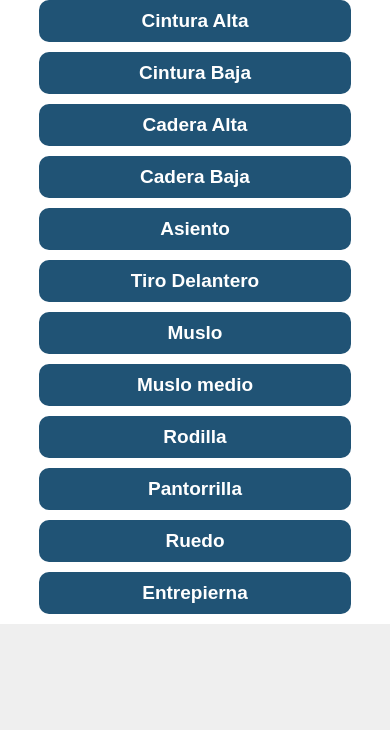
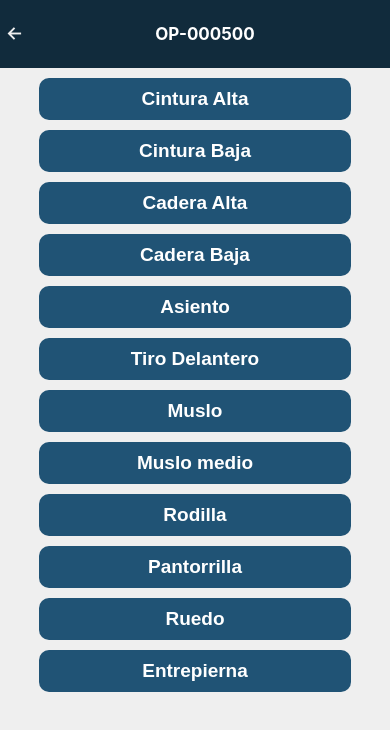
Before and after one commit to borisavila539/PantQualityV1, a React Native app: screen /TipoMedidaScreen in a window 390 px wide. Shown: the top 730 px of the page. Built offline with nearby package versions, Linux system fonts and the light colour scheme.

Commit message:
encabexado context

```diff
--- a/App.tsx
+++ b/App.tsx
@@ -2,15 +2,26 @@ import React from 'react'
 import { NavigationContainer } from '@react-navigation/native';
 import { Navigation } from './src/navigation/Navigation';
 import { SafeAreaView } from 'react-native';
+import { OrdenesProvider } from './src/context/OrdenesContext';
 
 const App = () => {
   return (
-    <SafeAreaView style={{flex:1}}>
+    <SafeAreaView style={{ flex: 1 }}>
       <NavigationContainer>
-        <Navigation />
+        <AppState>
+          <Navigation />
+        </AppState>
       </NavigationContainer>
     </SafeAreaView>
   )
 }
 
+const AppState = ({ children }: any) => {
+  return (
+    <OrdenesProvider>
+      {children}
+    </OrdenesProvider>
+  )
+}
+
 export default App;
--- a/src/components/Constant.tsx
+++ b/src/components/Constant.tsx
@@ -3,6 +3,7 @@ import { PixelRatio } from 'react-native'
 const TextButtons = parseInt(PixelRatio.getFontScale() * 19.57 + "");//20 - 2
 const TextoPantallas = parseInt(PixelRatio.getFontScale()*15.22 + "");//16 - 2
 const ObjectHeigth = parseInt(PixelRatio.getFontScale()*35.87 +"");//35 - 2
+const TextoHeader = parseInt(PixelRatio.getFontScale()*17.39+"");//18 - 2
 const APILogin = "https://crm.intermoda.hn:41443/api/";
 const FontFamily = 'sans-serif';
-export { TextButtons, APILogin, TextoPantallas, FontFamily ,ObjectHeigth}
+export { TextButtons, APILogin, TextoPantallas, FontFamily ,ObjectHeigth,TextoHeader}
--- /dev/null
+++ b/src/components/Header.tsx
@@ -0,0 +1,46 @@
+import React, { useContext, useReducer, useState } from 'react'
+import { Pressable, StyleSheet, Text } from 'react-native'
+import { View } from 'react-native'
+import { OrdenesContext } from '../context/OrdenesContext'
+import { TextoHeader } from './Constant'
+import {  grey, navy } from './colores'
+import { StackScreenProps } from '@react-navigation/stack'
+import Icon from 'react-native-vector-icons/Ionicons'
+
+interface Props extends StackScreenProps<any, any> { };
+
+const Header = () => {
+    const {ordenesState} = useContext(OrdenesContext)
+  return (
+    <View style={styles.header}>
+        <Pressable >
+            <Text>
+            <Icon name='arrow-back-sharp' size={20} color={grey} />
+
+            </Text>
+        </Pressable>
+        <Text style={styles.text}>{ordenesState.orden}</Text>
+    </View>
+  )
+}
+
+const styles = StyleSheet.create({
+    header: {
+        width: '100%',
+        height: '8%',
+        alignItems: "center",
+        flexDirection: 'row',
+        backgroundColor: navy,
+        padding: 5,
+    },
+    text: {
+        flex: 3,
+        fontSize: TextoHeader,
+        fontWeight: 'bold',
+        color: '#fff',
+        textAlign: "center",
+
+    },
+})
+
+export default Header;
--- a/src/components/TextInputContainer.tsx
+++ b/src/components/TextInputContainer.tsx
@@ -2,9 +2,9 @@ import React from 'react'
 import { StyleSheet, Text, TextInput, View } from 'react-native'
 import { TextInputInterface } from '../interfaces/textinputInterface'
 import { FontFamily, TextoPantallas } from './Constant'
-import { navy } from './colores'
+import { blue, grey, navy } from './colores'
 
-export const TextInputContainer = ({ title, justify, height, placeholder, teclado, multiline, editable, onChangeText, value, maxlength }: TextInputInterface) => {
+const TextInputContainer = ({ title, justify, height, placeholder, teclado, multiline, editable, onChangeText, value, maxlength }: TextInputInterface) => {
     return (
         <View style={styles.textInput}>
             <Text style={styles.text}>{title}</Text>
@@ -17,6 +17,7 @@ export const TextInputContainer = ({ title, justify, height, placeholder, teclad
 
                     }]}
                 placeholder={placeholder}
+                placeholderTextColor={blue}
                 keyboardType={teclado}
                 multiline={multiline}
                 editable={editable}
@@ -45,7 +46,7 @@ const styles = StyleSheet.create({
         borderRadius: 5,
         maxHeight: 100,
         fontSize: 18,
-        backgroundColor: '#f0f0f0',
+        backgroundColor: '#fff',
         height: 35,
         borderColor: '#000',
         padding: 2,
@@ -55,3 +56,5 @@ const styles = StyleSheet.create({
     }
 
 });
+
+export default TextInputContainer
--- a/src/components/colores.tsx
+++ b/src/components/colores.tsx
@@ -1,5 +1,5 @@
 const orange = '#F66B0E'
-const navy = '#205375'
+const navy = '#112B3C'
 const blue = '#205375'
 const grey = '#EFEFEF'
 
--- /dev/null
+++ b/src/context/OrdenesContext.tsx
@@ -0,0 +1,44 @@
+import React, { createContext, useReducer } from 'react';
+import { OrdenesReducer } from './OrdenesReducer';
+
+//Definir que informacion grabar
+export interface OrdenesState {
+    orden: string,
+    lavado: string,
+    medida: string
+}
+
+//Estado inicial
+export const ordenesInitialState: OrdenesState = {
+    orden: 'OP-000500',
+    lavado: '',
+    medida: ''
+}
+
+export interface OrdenesContextProps {
+    ordenesState: OrdenesState;
+    changeLavado: (lavado: string) => void;
+    changemedida: (medida: string) => void;
+}
+
+//Crear el contexto
+export const OrdenesContext = createContext({} as OrdenesContextProps)
+
+export const OrdenesProvider = ({ children }: any) => {
+    const [ordenesState, dispatch] = useReducer(OrdenesReducer, ordenesInitialState)
+    const changeLavado = (lavado: string) => {
+        dispatch({ type: 'changeLavado', payload: lavado })
+    }
+    const changemedida = (medida: string) =>{
+        dispatch({type:'changeMedida', payload: medida})
+    }
+    return (
+        <OrdenesContext.Provider value={{
+            ordenesState: ordenesState,
+            changeLavado,
+            changemedida
+        }}>
+            {children}
+        </OrdenesContext.Provider>
+    )
+}
--- /dev/null
+++ b/src/context/OrdenesReducer.tsx
@@ -0,0 +1,22 @@
+import { OrdenesState } from "./OrdenesContext";
+
+type OrdenesAction =
+    |{type: 'changeLavado', payload: string}
+    | {type: 'changeMedida', payload: string}
+
+export const OrdenesReducer = (state:OrdenesState, action: OrdenesAction):OrdenesState =>{
+    switch(action.type){
+        case 'changeLavado':
+            return {
+                ...state,
+                lavado: action.payload
+            }
+        case 'changeMedida':
+            return{
+                ...state,
+                medida: action.payload
+            }
+        default:
+            return state;
+    }
+}
--- a/src/screens/LavadoScreen.tsx
+++ b/src/screens/LavadoScreen.tsx
@@ -1,23 +1,35 @@
-import React from 'react'
-import { SafeAreaView, View, StyleSheet, Text } from 'react-native';
+import React, { useContext} from 'react'
+import { SafeAreaView, View, StyleSheet } from 'react-native';
 import { ScrollView } from 'react-native-gesture-handler'
 import { grey } from '../components/colores';
 import Buttons from '../components/Buttons';
 import { StackScreenProps } from '@react-navigation/stack';
+import { OrdenesContext } from '../context/OrdenesContext';
+import Header from '../components/Header';
 
 interface Props extends StackScreenProps<any, any> { };
 
 const LavadoScreen = ({ navigation }: Props) => {
-    const irTiposMedida = () => {
+    const { changeLavado } = useContext(OrdenesContext)
+
+    const onPressAntes = () => {
+        changeLavado('Antes del Lavado')
         navigation.navigate('TipoMedidaScreen')
     }
+
+    const onPressDespues = () => {
+        changeLavado('Despues del Lavado')
+        navigation.navigate('TipoMedidaScreen')
+    }
+
     return (
-        <View style={{ flex: 1 }}>
+        <View style={{ flex: 1, backgroundColor: grey }}>
+            <Header />
             <ScrollView style={{ height: '100%', backgroundColor: grey }}>
                 <SafeAreaView style={styles.container}>
                     <View style={styles.formulario}>
-                        <Buttons onPressFuntion={() => irTiposMedida} disable={false} title='Antes del Lavado' />
-                        <Buttons onPressFuntion={() => irTiposMedida} disable={false} title='Despues del lavado' />
+                        <Buttons onPressFuntion={() => onPressAntes} disable={false} title='Antes del Lavado' />
+                        <Buttons onPressFuntion={() => onPressDespues} disable={false} title='Despues del lavado' />
                     </View>
                 </SafeAreaView>
             </ScrollView>
@@ -29,7 +41,7 @@ const styles = StyleSheet.create({
     container: {
         flex: 1,
         width: '100%',
-        backgroundColor: '#fff',
+        backgroundColor: grey,
         alignItems: "center",
         paddingVertical: 20
     },
--- a/src/screens/TipoMedidaScreen.tsx
+++ b/src/screens/TipoMedidaScreen.tsx
@@ -1,33 +1,98 @@
-import React from 'react'
+import React, { useContext } from 'react'
 import { SafeAreaView, View, StyleSheet, Text } from 'react-native';
 import { ScrollView } from 'react-native-gesture-handler'
-import { grey } from '../components/colores';
+import { blue, grey } from '../components/colores';
 import Buttons from '../components/Buttons';
 import { StackScreenProps } from '@react-navigation/stack';
+import { OrdenesContext } from '../context/OrdenesContext';
+import { TextButtons } from '../components/Constant';
+import Header from '../components/Header';
 
 interface Props extends StackScreenProps<any, any> { };
 
 const TipoMedidaScreen = ({ navigation }: Props) => {
-    const irMedidas = () => {
+
+    const {ordenesState, changemedida} = useContext(OrdenesContext);
+
+    const irMedidasCinturaAlta = () => {
+        changemedida('Cintura Alta')
         navigation.navigate('MedidasScreen')
     }
+
+    const irMedidasCinturaBaja = () => {
+        changemedida('Cintura Baja')
+        navigation.navigate('MedidasScreen')
+    }
+
+    const irMedidasCaderaAlta = () => {
+        changemedida('Cadera Alta')
+        navigation.navigate('MedidasScreen')
+    }
+
+    const irMedidasCaderaBaja = () => {
+        changemedida('Cadera Baja')
+        navigation.navigate('MedidasScreen')
+    }
+
+    const irMedidasAsiento = () => {
+        changemedida('Asiento')
+        navigation.navigate('MedidasScreen')
+    }
+
+    const irMedidasTiroDelantero = () => {
+        changemedida('Tiro Delantero')
+        navigation.navigate('MedidasScreen')
+    }
+
+    const irMedidasMuslo = () => {
+        changemedida('Muslo')
+        navigation.navigate('MedidasScreen')
+    }
+
+    const irMedidasMusloMedio = () => {
+        changemedida('Muslo Medio')
+        navigation.navigate('MedidasScreen')
+    }
+
+    const irMedidasRodilla = () => {
+        changemedida('Rodilla')
+        navigation.navigate('MedidasScreen')
+    }
+
+    const irMedidasPantorrilla = () => {
+        changemedida('Pantorrilla')
+        navigation.navigate('MedidasScreen')
+    }
+
+    const irMedidasRuedo = () => {
+        changemedida('Ruedo')
+        navigation.navigate('MedidasScreen')
+    }
+
+    const irMedidasEntrepierna = () => {
+        changemedida('Entrepierna')
+        navigation.navigate('MedidasScreen')
+    }
+
     return (
-        <View style={{ flex: 1 }}>
+        <View style={{ flex: 1, backgroundColor: grey }}>
+            <Header/>
             <ScrollView style={{ height: '100%', backgroundColor: grey }}>
                 <SafeAreaView style={styles.container}>
                     <View style={styles.formulario}>
-                        <Buttons onPressFuntion={() => irMedidas} disable={false} title='Cintura Alta' />
-                        <Buttons onPressFuntion={() => irMedidas} disable={false} title='Cintura Baja' />
-                        <Buttons onPressFuntion={() => irMedidas} disable={false} title='Cadera Alta' />
-                        <Buttons onPressFuntion={() => irMedidas} disable={false} title='Cadera Baja' />
-                        <Buttons onPressFuntion={() => irMedidas} disable={false} title='Asiento' />
-                        <Buttons onPressFuntion={() => irMedidas} disable={false} title='Tiro Delantero' />
-                        <Buttons onPressFuntion={() => irMedidas} disable={false} title='Muslo' />
-                        <Buttons onPressFuntion={() => irMedidas} disable={false} title='Muslo medio' />
-                        <Buttons onPressFuntion={() => irMedidas} disable={false} title='Rodilla' />
-                        <Buttons onPressFuntion={() => irMedidas} disable={false} title='Pantorrilla' />
-                        <Buttons onPressFuntion={() => irMedidas} disable={false} title='Ruedo' />
-                        <Buttons onPressFuntion={() => irMedidas} disable={false} title='Entrepierna' />
+                        <Text style={styles.text}>{ordenesState.lavado}</Text>
+                        <Buttons onPressFuntion={() => irMedidasCinturaAlta} disable={false} title='Cintura Alta' />
+                        <Buttons onPressFuntion={() => irMedidasCinturaBaja} disable={false} title='Cintura Baja' />
+                        <Buttons onPressFuntion={() => irMedidasCaderaAlta} disable={false} title='Cadera Alta' />
+                        <Buttons onPressFuntion={() => irMedidasCaderaBaja} disable={false} title='Cadera Baja' />
+                        <Buttons onPressFuntion={() => irMedidasAsiento} disable={false} title='Asiento' />
+                        <Buttons onPressFuntion={() => irMedidasTiroDelantero} disable={false} title='Tiro Delantero' />
+                        <Buttons onPressFuntion={() => irMedidasMuslo} disable={false} title='Muslo' />
+                        <Buttons onPressFuntion={() => irMedidasMusloMedio} disable={false} title='Muslo medio' />
+                        <Buttons onPressFuntion={() => irMedidasRodilla} disable={false} title='Rodilla' />
+                        <Buttons onPressFuntion={() => irMedidasPantorrilla} disable={false} title='Pantorrilla' />
+                        <Buttons onPressFuntion={() => irMedidasRuedo} disable={false} title='Ruedo' />
+                        <Buttons onPressFuntion={() => irMedidasEntrepierna} disable={false} title='Entrepierna' />
                     </View>
                 </SafeAreaView>
             </ScrollView>
@@ -39,7 +104,7 @@ const styles = StyleSheet.create({
     container: {
         flex: 1,
         width: '100%',
-        backgroundColor: '#fff',
+        backgroundColor: grey,
         alignItems: "center",
         paddingVertical: 20
     },
@@ -49,6 +114,13 @@ const styles = StyleSheet.create({
         justifyContent: "center",
         alignItems: "center"
     },
+    text: {
+        fontSize: TextButtons,
+        color: blue,
+        fontWeight: 'bold',
+        fontFamily: 'sans-serif',
+        marginBottom: 10
+      }
 });
 
 export default TipoMedidaScreen;
```
Also changed, not shown: 1 other file (tests, documents, lock files or other folders).
